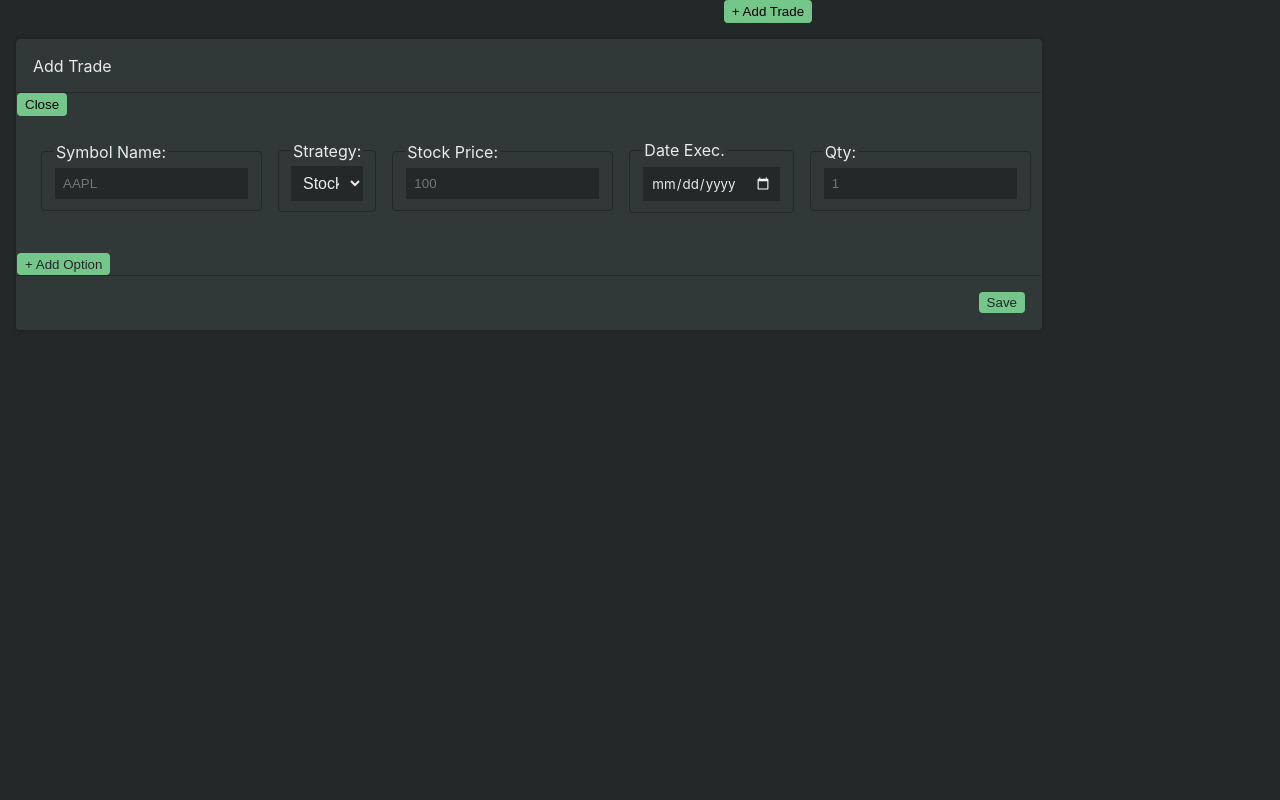
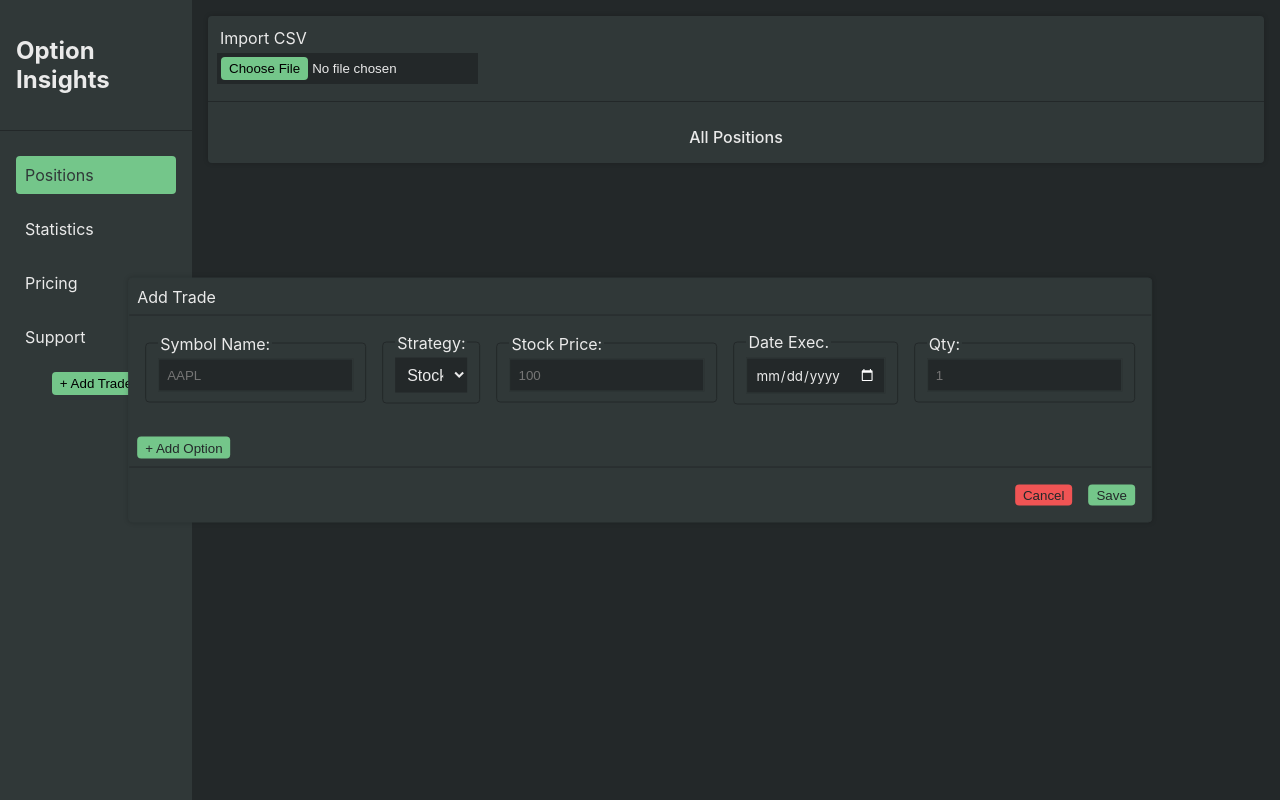
Before and after one commit to Byron-david/Option-Website, a React (Vite) app: page / in a window 1280 px wide. Both pictures are taken after a click on the button "+ Add Trade". Built offline with nearby package versions, Linux system fonts and the light colour scheme.

Commit message:
Added style for modal and buttons for save close. Need to add functionality for them.

```diff
--- a/src/App.css
+++ b/src/App.css
@@ -15,14 +15,15 @@
   --text-color-alt : #4F5D75;
   --text-color-dark : #303838;
 
-  --border-radius-main: 0.25rem;
+  --nav-width : 15%;
+  --padding : 0.5rem;
 
-  --box-shadow: 0px 0px 5px 0 rgba(0, 0, 0, .2);
+  --border-radius-main : 0.25rem;
+
+  --box-shadow : 0px 0px 5px 0 rgba(0, 0, 0, .2);
 }
 
 body {
-  /* height: 100vh; */
-  /* padding: 0px; */
   margin: 0px;
   background-color: var(--background-color-main);
   min-height: 100vh;
@@ -45,7 +46,7 @@ main {
 }
 
 #mainContainer {
-  padding-left: 20vw;
+  padding-left: var(--nav-width);
 }
 
 button {
@@ -75,7 +76,7 @@ hr {
   min-width: 0;
   width: 100%;
   color: var(--text-color-light);
-  padding: 0.5rem;
+  padding: var(--padding);
 }
 
 /* Hacky way to change date input icon */
@@ -109,7 +110,7 @@ input {
   background-color: var(--background-color-main);
   border: 1px solid var(--background-color-secondary);
   color: var(--text-color-light);
-  padding: 0.5rem;
+  padding: var(--padding);
 }
 
 input[type=number]{
@@ -133,7 +134,7 @@ input[type=date]{
 
 #addTradeTitle {
   text-align: left;
-  padding: 1rem;
+  padding: var(--padding);
   border-bottom: 1px solid var(--background-color-main);
 }
 
@@ -142,12 +143,12 @@ input[type=date]{
   flex-wrap: nowrap;
   align-items: center;
   justify-content: space-between;
-  padding: 1rem;
+  padding: var(--padding);
   min-width: 0%;
 }
 
 #addTradeLeg {
-  padding: 0 1rem 1rem 1rem;
+  padding: 0 var(--padding) var(--padding) var(--padding);
   display: flex;
   flex-wrap: wrap;
   justify-content: flex-end;
@@ -159,7 +160,7 @@ input[type=date]{
   align-items: center;
   justify-content: end;
   border-top: 1px solid var(--background-color-main);
-  padding: 1rem;
+  padding: var(--padding);
   align-self: end;
 }
 
@@ -264,7 +265,7 @@ tr:not(:first-child) > td {
   display: flex;
   flex-direction: column;
   align-items: flex-start;
-  padding: 1rem;
+  padding: var(--padding);
   /* margin: 1rem; */
 }
 
--- a/src/App.jsx
+++ b/src/App.jsx
@@ -2,22 +2,21 @@ import { useState } from 'react'
 import './App.css'
 import AddTrade from './components/AddTrade.jsx'
 import Navbar from './components/Navbar/Navbar.jsx'
-import AddTradeModal from './components/AddTradeModal.jsx'
 // import ImportCSV from './components/ImportCSV.jsx'
 import PositionsTable from './components/PositionsTable/PositionsTable.jsx'
 
 function App() {
   return (
     <>
-      {/* <Navbar /> */}
+      <Navbar />
       <div id="mainContainer">
         <main>
-          <AddTradeModal />
+          {/* <AddTradeModal /> */}
           {/* <button onClick={() => setIsOpen(true)}>Open Modal</button>
           <Modal open={isOpen} onClose={() => setIsOpen(false)}>
             I am Open!
           </Modal> */}
-          {/* <PositionsTable /> */}
+          <PositionsTable />
           {/* <AddTrade /> */}
 
         </main>
--- a/src/components/AddOption.jsx
+++ b/src/components/AddOption.jsx
@@ -1,7 +1,7 @@
 import { useState } from 'react'
 import TextInput from './TextInput.jsx'
 import DateInput from './DateInput.jsx'
-import Button from './Button.jsx'
+import Button from './Button/Button.jsx'
 
 function AddOption({ handleClick, strikePrice, optionValue, quantity, exp }) {
   return (
--- a/src/components/AddTrade.jsx
+++ b/src/components/AddTrade.jsx
@@ -1,7 +1,7 @@
 import { useState } from 'react'
 import TextInput from './TextInput.jsx'
 import DateInput from './DateInput.jsx'
-import Button from './Button.jsx'
+import Button from './Button/Button.jsx'
 import AddOption from './AddOption.jsx'
 import StrategiesDropdown from './StrategiesDropdown.jsx'
 import { v4 as uuid } from 'uuid';
@@ -30,7 +30,6 @@ function AddTrade({ handleClickClose }) {
     <>
       <div id="addTrade">
         <div id="addTradeTitle">Add Trade</div>
-        <span><button onClick={handleClickClose}>Close</button></span>
         <div id="addTradeBody">
           <TextInput placeholder="AAPL" maxLength="4" id="stockSymbol" name="stockSymbol" htmlFor="stockSymbol" text="Symbol Name:" />
           <StrategiesDropdown value={strategyValue} handleChange={setStrategyValue}/>
@@ -49,11 +48,11 @@ function AddTrade({ handleClickClose }) {
            strikePrice={option.strikePrice} optionValue={option.optionValue} quantity={option.quantity} exp={option.exp} />
           ))}
         </div>
-        <div>
+        <div className="buttonContainer">
           <Button text="+ Add Option" className="buttonAdd" handleClick={handleButtonClickAdd} />
         </div>
-
         <div id="addTradeFooter">
+          <Button text="Cancel" backgroundColor="var(--background-color-button-red)" handleClick={handleClickClose} />
           <Button text="Save" className="buttonAdd" handleClick={handleClickClose} />
         </div>
       </div>
--- a/src/components/Button.jsx
+++ /dev/null
@@ -1,13 +0,0 @@
-import { useState } from 'react'
-
-function Button({ text = "x", handleClick, className, }) {
-  // const buttonStyle = {
-  //   color: color,
-  //   backgroundColor: backgroundColor,
-  // }
-  return (
-    <button className={className} onClick={handleClick}>{text}</button>
-  )
-}
-
-export default Button
--- /dev/null
+++ b/src/components/Button/Button.jsx
@@ -0,0 +1,22 @@
+import { useState } from 'react'
+import styles from './Button.module.css';
+
+function Button({ text = "x", handleClick,
+                  className = styles.buttonGreen,
+                  containerClassName = styles.buttonContainer,
+                  backgroundColor})
+  {
+  const buttonStyle = {
+    backgroundColor: backgroundColor
+  }
+
+  return (
+    <>
+      <div className={containerClassName}>
+        <button style={buttonStyle} className={className} onClick={handleClick}>{text}</button>
+      </div>
+    </>
+  )
+}
+
+export default Button
--- /dev/null
+++ b/src/components/Button/Button.module.css
@@ -0,0 +1,9 @@
+.buttonGreen {
+    background-color: var(--background-color-button);
+    color: var(--background-color-main);
+    padding: 0.2rem 0.5rem;
+}
+
+.buttonContainer {
+    padding: 0.5rem;
+}
--- a/src/components/Modal/Modal.jsx
+++ b/src/components/Modal/Modal.jsx
@@ -8,8 +8,10 @@ function Modal({ children, open}) {
 
   return ReactDom.createPortal(
     <>
-      {children}
-      {/* <button onClick={onClose}>CLOSE ME</button> */}
+      <div className={styles.modalContainer}>
+        {children}
+      </div>
+      <div className={styles.modalOverlay}/>
     </>,
     document.getElementById('portal')
   );
--- a/src/components/Modal/Modal.module.css
+++ b/src/components/Modal/Modal.module.css
@@ -0,0 +1,11 @@
+.modalContainer {
+    z-index: 1000;
+    position: fixed;
+    top: 50%;
+    left: 50%;
+    transform: translate(-50%, -50%);
+}
+
+.modalOverlay {
+    z-index: 999;
+}
--- a/src/components/Navbar/Navbar.jsx
+++ b/src/components/Navbar/Navbar.jsx
@@ -1,5 +1,6 @@
 import { useState } from 'react'
 import styles from './Navbar.module.css';
+import AddTradeModal from '../AddTradeModal.jsx'
 
 function Button({ text = "Positions", handleClick, className = styles.navButtons }) {
   // const buttonStyle = {
@@ -33,6 +34,7 @@ function Navbar() {
             <li><Button text="Support"/></li>
           </ul>
         </nav>
+        <AddTradeModal />
       </div>
     </>
   )
--- a/src/components/Navbar/Navbar.module.css
+++ b/src/components/Navbar/Navbar.module.css
@@ -6,7 +6,7 @@
     position: fixed;
     top: 0;
     left: 0;
-    width: 20%;
+    width: var(--nav-width);
     height: 100%;
   }
 
--- a/src/components/PositionsTable/PositionsTable.jsx
+++ b/src/components/PositionsTable/PositionsTable.jsx
@@ -2,7 +2,7 @@ import { useState } from 'react'
 import styles from './PositionsTable.module.css';
 import RemapData from './RemapData.jsx'
 import { v4 as uuid } from 'uuid';
-import Button from '../Button.jsx'
+import Button from '../Button/Button.jsx'
 
 function Trades(tradeData) {
     // get trade data
```
